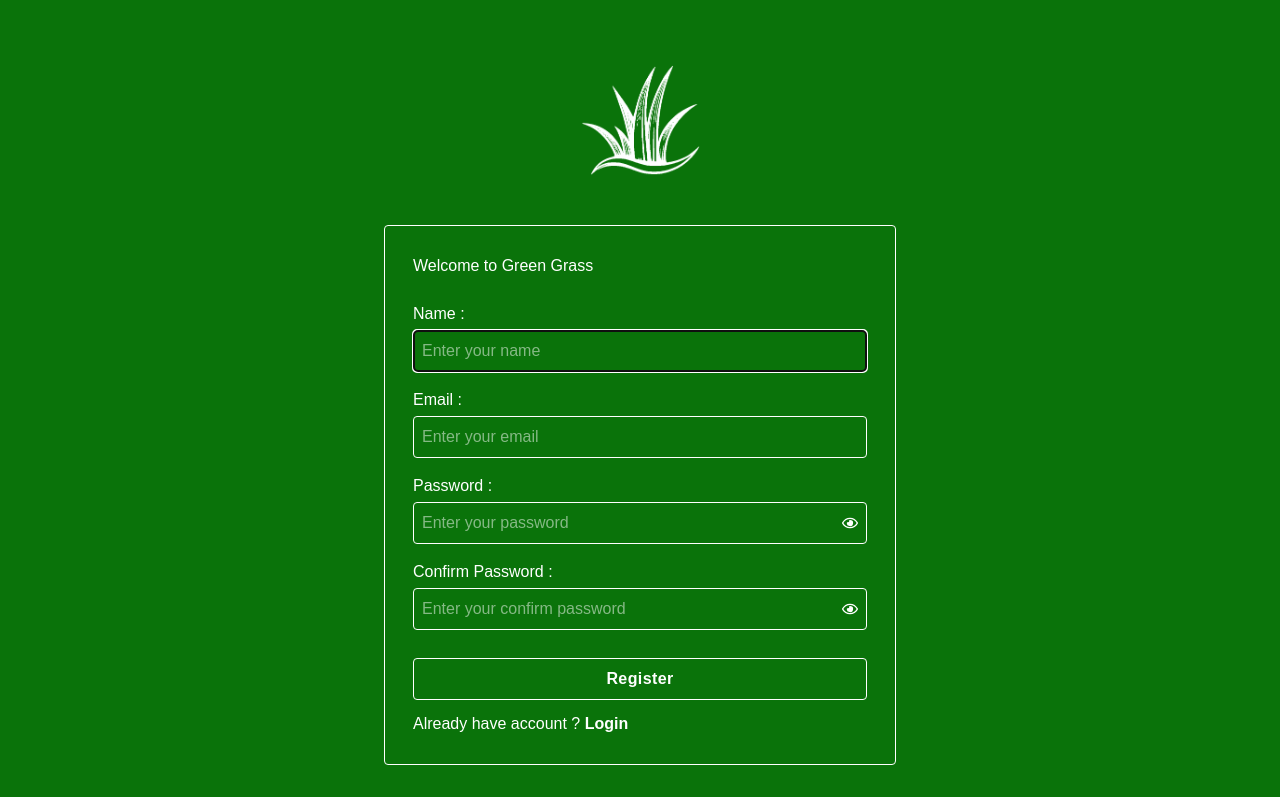
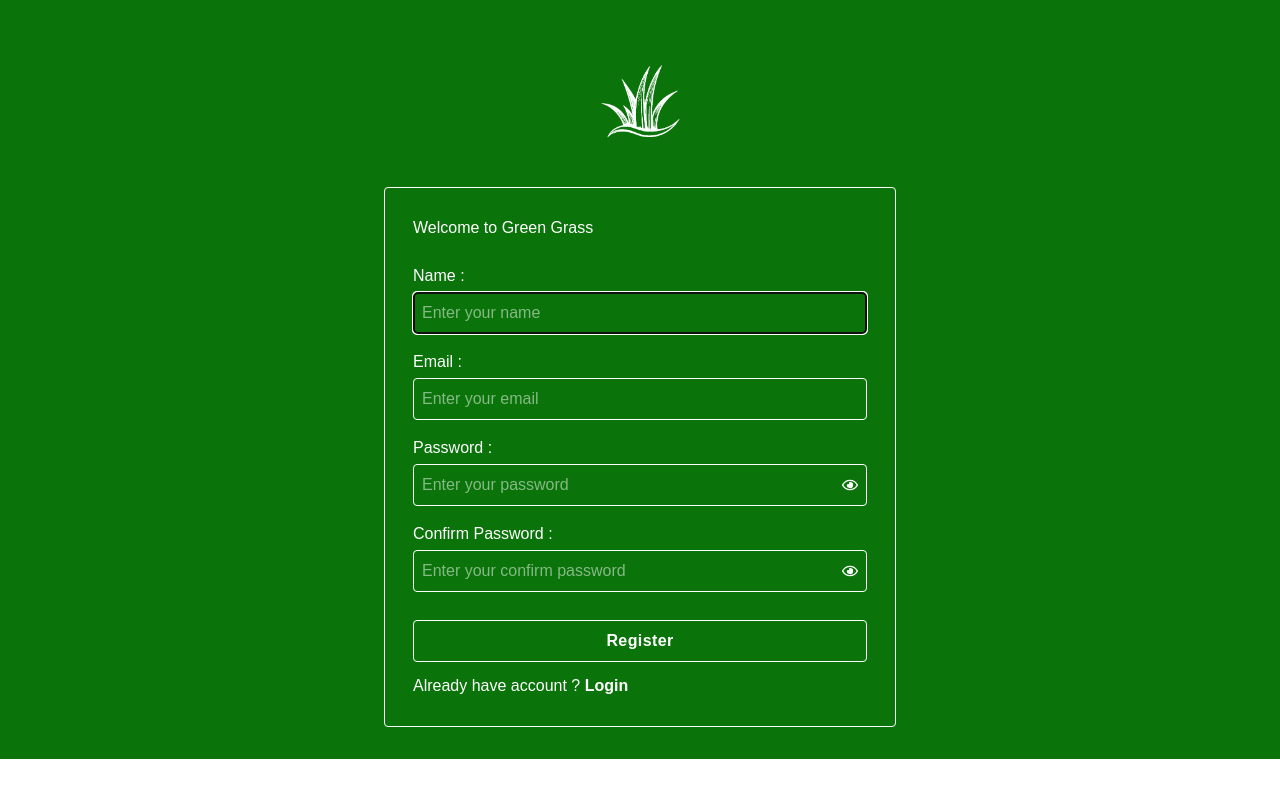
Before and after one commit to PunithAchintha2003/review-website-2025, a React (Vite) app in the folder client/: page /register in a window 1280 px wide. Built offline with nearby package versions, Linux system fonts and the light colour scheme; no server answers.

Commit message:
adjusted logo size

```diff
--- a/client/src/pages/Login.jsx
+++ b/client/src/pages/Login.jsx
@@ -73,8 +73,8 @@ const Login = () => {
         <div className="lg:mt-16 lg:mb-8 mx-auto w-fit">
           <img
               src={logo}
-              width={120}
-              height={60}
+              width={80}
+              height={40}
               alt="logo"
               className="hidden lg:block"
           />
--- a/client/src/pages/Register.jsx
+++ b/client/src/pages/Register.jsx
@@ -75,8 +75,8 @@ const Register = () => {
       <div className="lg:mt-16 lg:mb-8 mx-auto w-fit">
         <img
             src={logo}
-            width={120}
-            height={60}
+            width={80}
+            height={40}
             alt="logo"
             className="hidden lg:block"
         />
```
